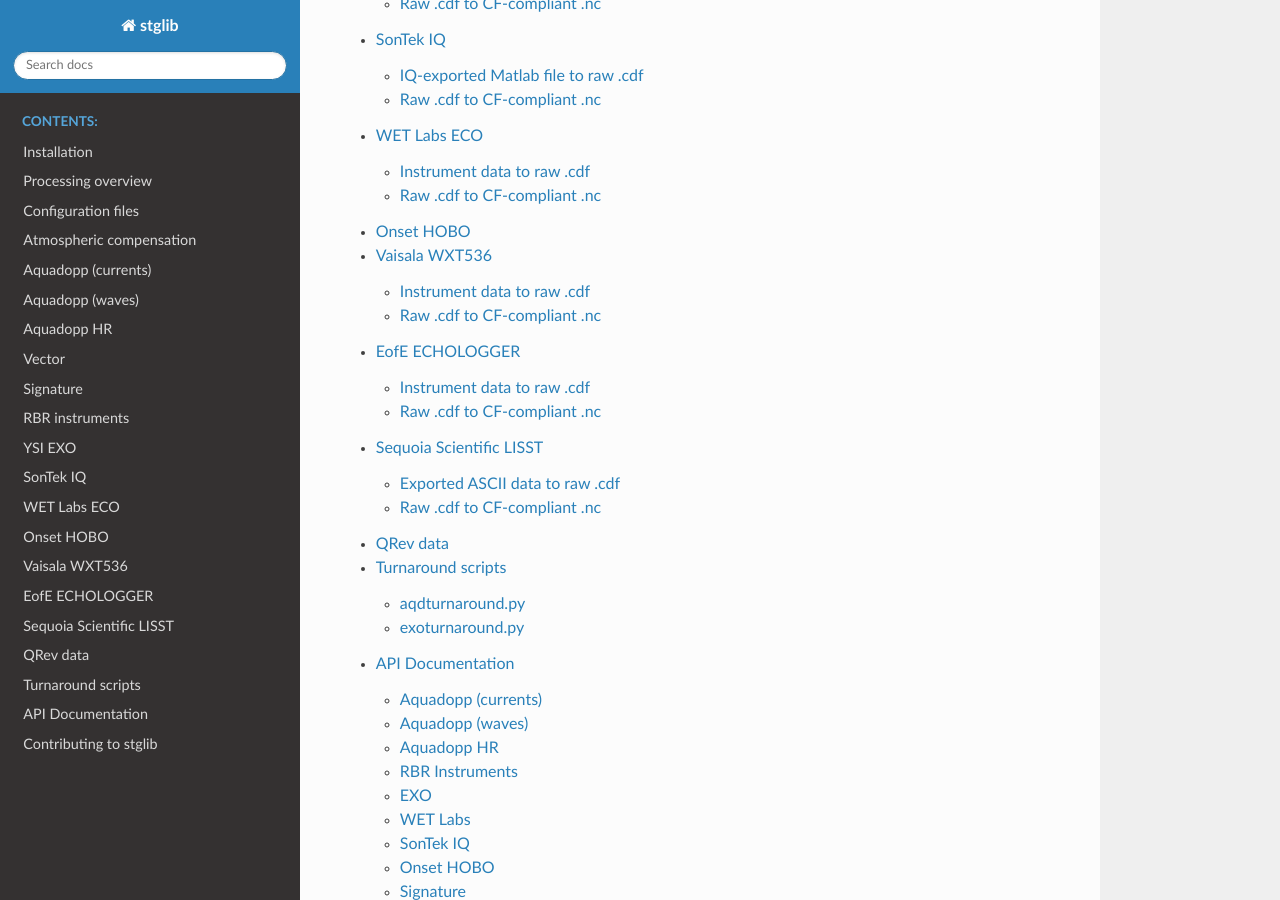
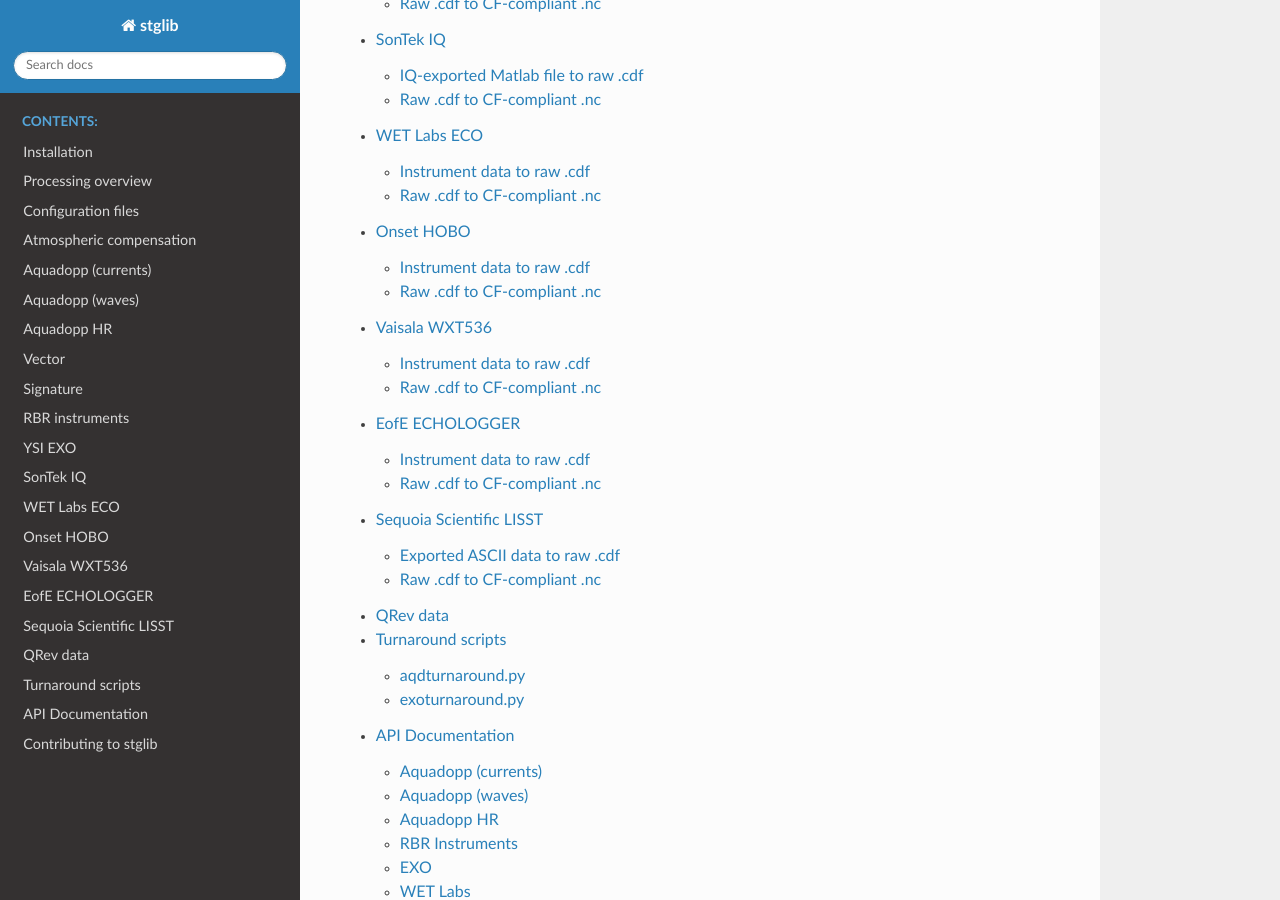
Before and after one commit to USGS-CMG/stglib, a Sphinx documentation site: the page built from doc/index.rst, in a window 1280 px wide and 900 px high, scrolled down 2052 px. Built offline with Sphinx 7.4.7 and the Read the Docs theme 2.0.0, drawn with Linux system fonts in a browser that asks for light colours; some of the changed lines change nothing that is shown.

Commit message:
Update HOBO docs

```diff
--- a/doc/hobo.rst
+++ b/doc/hobo.rst
@@ -1,5 +1,29 @@
 Onset HOBO
 **********
 
+Data will generally be processed using a series of run scripts. The first script for each instrument type
+depends on two :doc:`configuration files </config>`.
 
-Currently this module supports reading the ``.csv`` file exported from the HOBO software into an xarray ``Dataset`` using :py:meth:`~stglib.hobo.read_hobo`.
+Instrument data to raw .cdf
+===========================
+
+Convert from exported CSV file to a raw netCDF file with .cdf extension using ``runhwlbcsv2cdf.py``.
+
+runhwlbcsv2cdf.py
+-----------------
+
+.. argparse::
+   :ref: stglib.core.cmd.hwlbcsv2cdf_parser
+   :prog: runhwlbcsv2cdf.py
+
+Raw .cdf to CF-compliant .nc
+============================
+
+Convert the raw .cdf data into CF-compliant netCDF file with .nc extension using ``runhwlbcdf2nc.py``.
+
+runhwlbcdf2nc.py
+----------------
+
+.. argparse::
+   :ref: stglib.core.cmd.hwlbcdf2nc_parser
+   :prog: runhwlbcdf2nc.py
```
